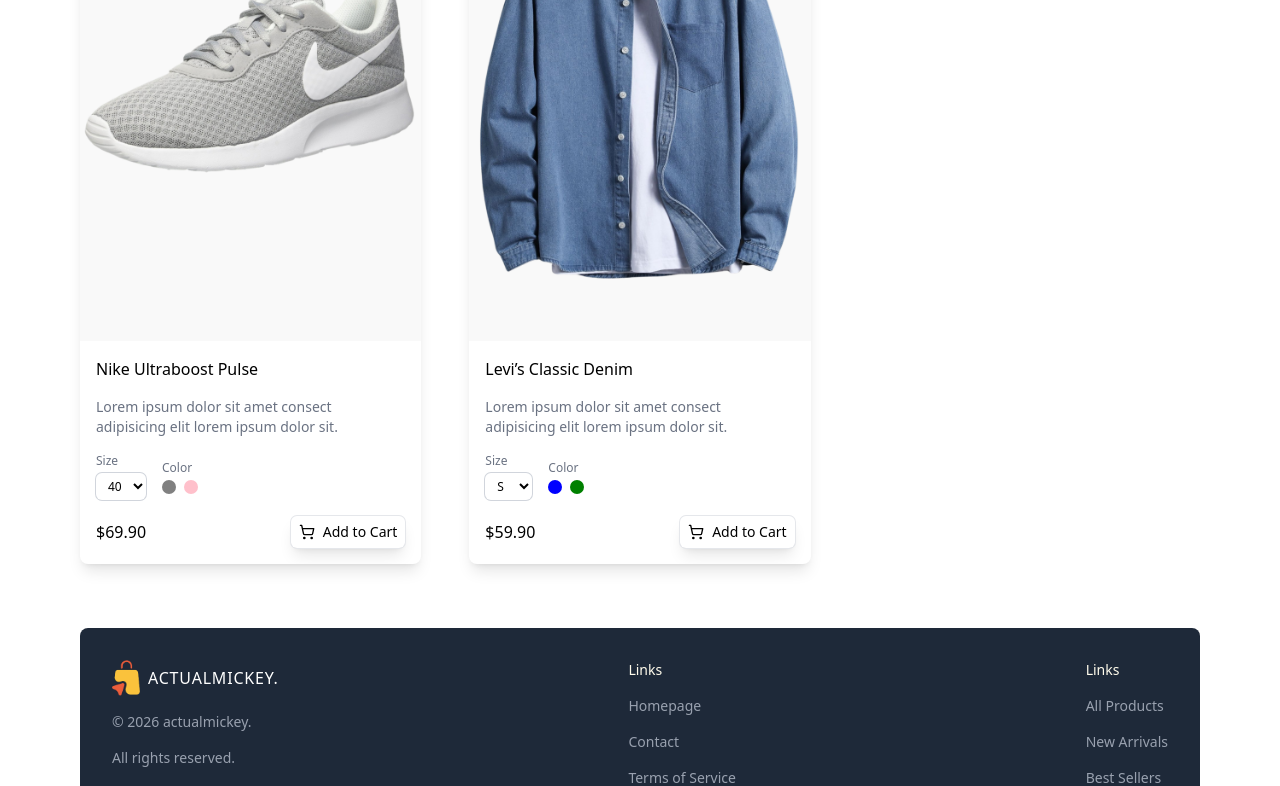
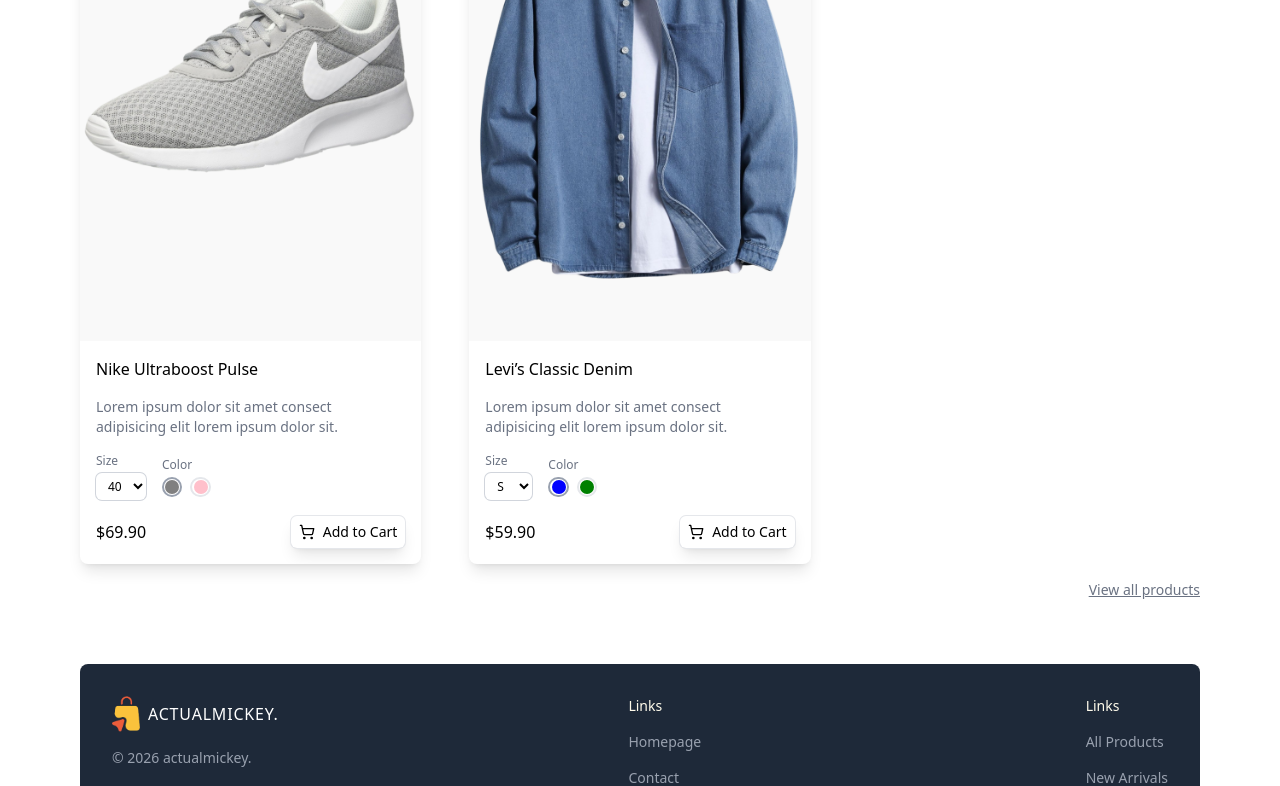
Before and after one commit to WebApp07/E-ECOMMERCE-UI, a Next.js app: page / in a window 1280 px wide. Shown: the part 2287-3073 px from the top of the page. Built offline with nearby package versions, Linux system fonts and the light colour scheme.

Commit message:
Change Product Image by Product Color

```diff
--- a/src/app/page.tsx
+++ b/src/app/page.tsx
@@ -1,13 +1,18 @@
 import Image from "next/image";
 import ProductList from "../components/ProductList";
 
-const Homepage = () => {
+const Homepage = async ({
+  searchParams,
+}: {
+  searchParams: Promise<{ category: string }>;
+}) => {
+  const category = (await searchParams).category;
   return (
     <div className="">
       <div className="relative aspect-3/1 mb-12">
         <Image src="/featured.png" alt="featured product" fill />
       </div>
-      <ProductList />
+      <ProductList category={category} />
     </div>
   );
 };
--- a/src/components/ProductCard.tsx
+++ b/src/components/ProductCard.tsx
@@ -4,15 +4,34 @@
 import { ProductType } from "../tpyes";
 import Image from "next/image";
 import { ShoppingCart } from "lucide-react";
+import { useState } from "react";
 
 const ProductCard = ({ product }: { product: ProductType }) => {
+  const [productTypes, setProductTypes] = useState({
+    size: product.sizes[0],
+    color: product.colors[0],
+  });
+
+  const handleProductType = ({
+    type,
+    value,
+  }: {
+    type: "size" | "color";
+    value: string;
+  }) => {
+    setProductTypes((prev) => ({
+      ...prev,
+      [type]: value,
+    }));
+  };
+
   return (
     <div className="shadow-lg rounded-lg overflow-hidden">
       {/* IMAGE */}
       <Link href={`/products/${product.id}`}>
         <div className="relative aspect-2/3">
           <Image
-            src={product.images[product.colors[0]]}
+            src={product.images[productTypes.color]}
             alt={product.name}
             fill
             className="object-cover hover:scale-105 transition-all duration-300"
@@ -32,6 +51,9 @@
               name="size"
               id="size"
               className="ring ring-gray-300 rounded-md px-2 py-1"
+              onChange={(e) =>
+                handleProductType({ type: "size", value: e.target.value })
+              }
             >
               {product.sizes.map((size) => (
                 <option key={size} value={size}>
@@ -45,7 +67,13 @@
             <span className="text-gray-500">Color</span>
             <div className="flex items-center gap-2">
               {product.colors.map((color) => (
-                <div key={color} className="">
+                <div
+                  key={color}
+                  className={`cursor-pointer border-2 ${productTypes.color === color ? "border-gray-400" : "border-gray-200"} rounded-full p-[1.2px]`}
+                  onClick={() =>
+                    handleProductType({ type: "color", value: color })
+                  }
+                >
                   <div
                     className="w-3.5 h-3.5 rounded-full"
                     style={{ background: color }}
--- a/src/components/ProductList.tsx
+++ b/src/components/ProductList.tsx
@@ -1,3 +1,4 @@
+import Link from "next/link";
 import { ProductsType } from "../tpyes";
 import Categories from "./Categories";
 import ProductCard from "./ProductCard";
@@ -114,7 +115,7 @@
   },
 ];
 
-const ProductList = () => {
+const ProductList = ({ category }: { category: string }) => {
   return (
     <div className="w-full">
       <Categories />
@@ -123,6 +124,12 @@
           <ProductCard key={product.id} product={product} />
         ))}
       </div>
+      <Link
+        href={category ? `/products/category=${category}` : "/products"}
+        className="flex justify-end mt-4 underline text-sm text-gray-500"
+      >
+        View all products
+      </Link>
     </div>
   );
 };
```
Also changed, not shown: src/app/products/page.tsx (added).
